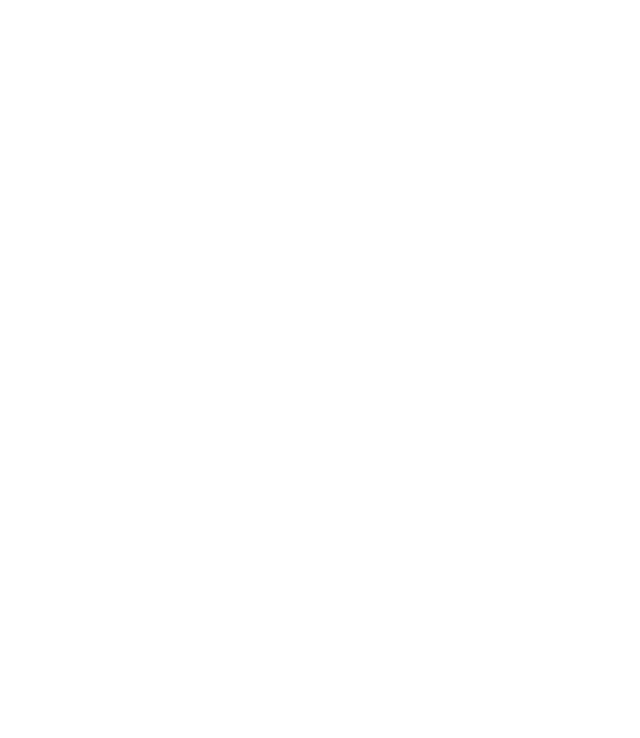
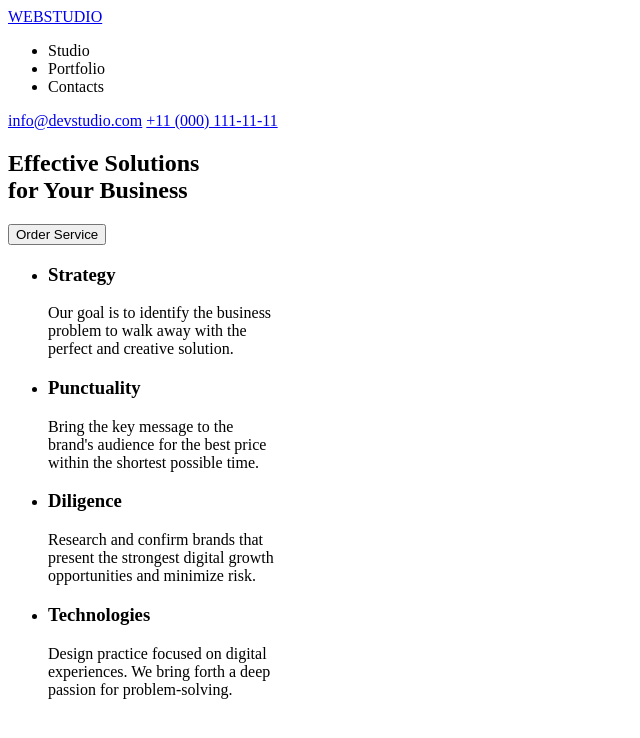
Before and after one commit to MaraSoc/goit-markup-hw-01, a plain HTML site: page index.html in a window 1280 px wide. Shown: the whole page, without its empty margins (0-640 px from the left). Drawn offline with Linux system fonts and the light colour scheme.

Commit message:
Images header and first section
Am creat folderul images
Am adaugat toate pozele din layout
Am scris headerul
Am scris first section

```diff
--- a/index.html
+++ b/index.html
@@ -3,7 +3,79 @@
   <head>
     <meta charset="UTF-8" />
     <meta name="viewport" content="width=device-width, initial-scale=1.0" />
-    <title>Document</title>
+    <title>Web Studio</title>
   </head>
-  <body></body>
+  <body>
+    <!-- Header section -->
+    <header>
+      <!-- Logo text -->
+      <a href="index.html">WEBSTUDIO</a>
+
+      <!-- Nav section -->
+      <nav>
+        <ul>
+          <li>Studio</li>
+          <li>Portfolio</li>
+          <li>Contacts</li>
+        </ul>
+      </nav>
+
+      <!-- Contacts section -->
+      <section>
+        <a href="mailto:info@devstudio.com">info@devstudio.com</a>
+        <a href="tel:+110001111111">+11 (000) 111-11-11</a>
+      </section>
+    </header>
+
+    <!-- Main section -->
+    <main>
+      <!-- Hero section -->
+      <section>
+        <h1>
+          Effective Solutions <br />
+          for Your Business
+        </h1>
+        <button type="button">Order Service</button>
+      </section>
+      <!-- First section -->
+      <section>
+        <ul>
+          <li>
+            <h3>Strategy</h3>
+            <p>
+              Our goal is to identify the business <br />
+              problem to walk away with the <br />
+              perfect and creative solution.
+            </p>
+          </li>
+          <li>
+            <h3>Punctuality</h3>
+            <p>
+              Bring the key message to the <br />
+              brand's audience for the best price<br />
+              within the shortest possible time.
+            </p>
+          </li>
+          <li>
+            <h3>Diligence</h3>
+            <p>
+              Research and confirm brands that<br />
+              present the strongest digital growth<br />
+              opportunities and minimize risk.
+            </p>
+          </li>
+          <li>
+            <h3>Technologies</h3>
+            <p>
+              Design practice focused on digital<br />
+              experiences. We bring forth a deep<br />
+              passion for problem-solving.
+            </p>
+          </li>
+        </ul>
+      </section>
+      <!-- What are we doing section -->
+      <section></section>
+    </main>
+  </body>
 </html>
```
Also changed, not shown: images/camila_garcia.jpg (added), images/daniel_wilson.jpg (added), images/laptop_and_phone_in_hand.jpg (added), images/mark_guerrero.jpg (added), images/monitor.jpg (added), images/phone_with_three_screens.jpg (added), images/tom_ford.jpg (added).
